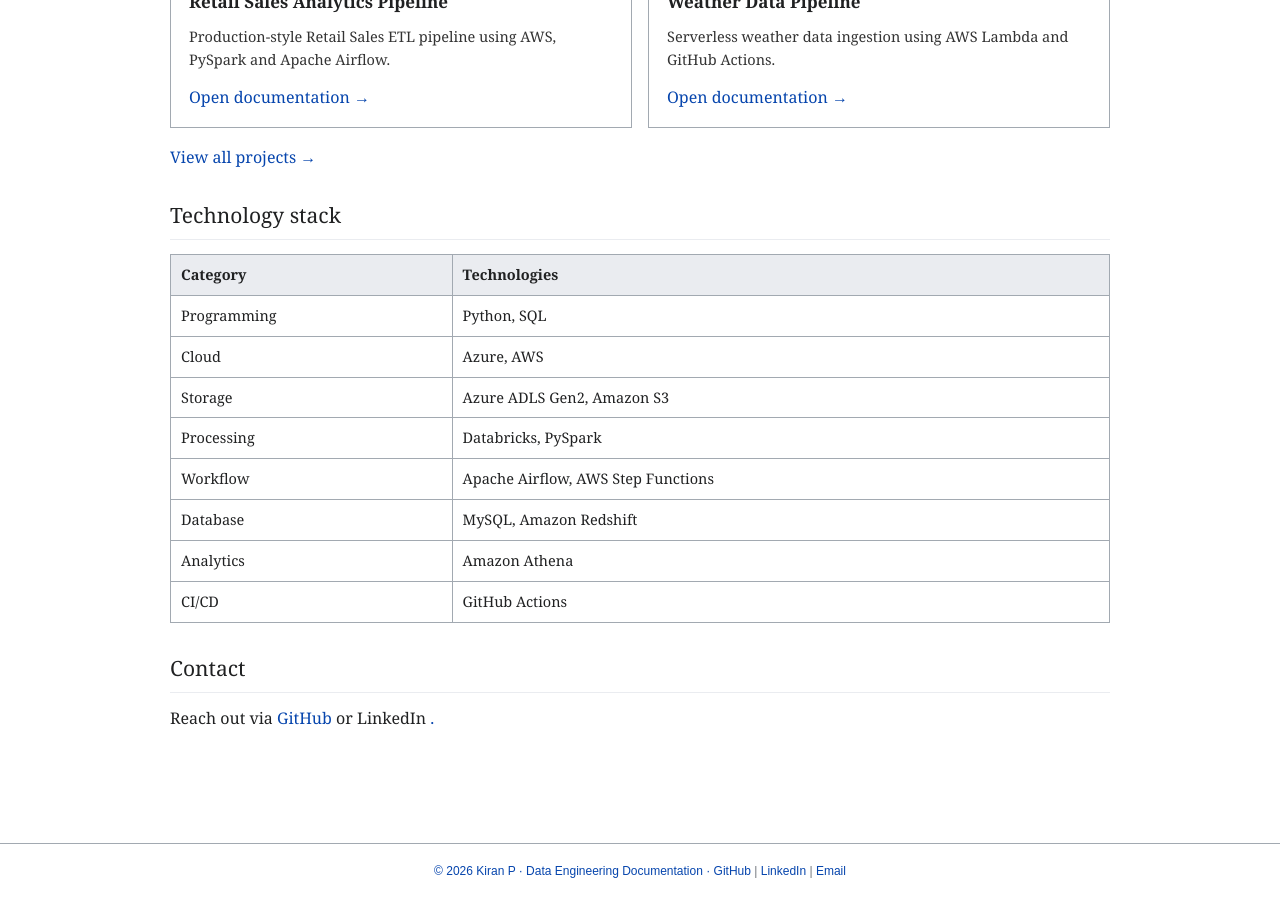
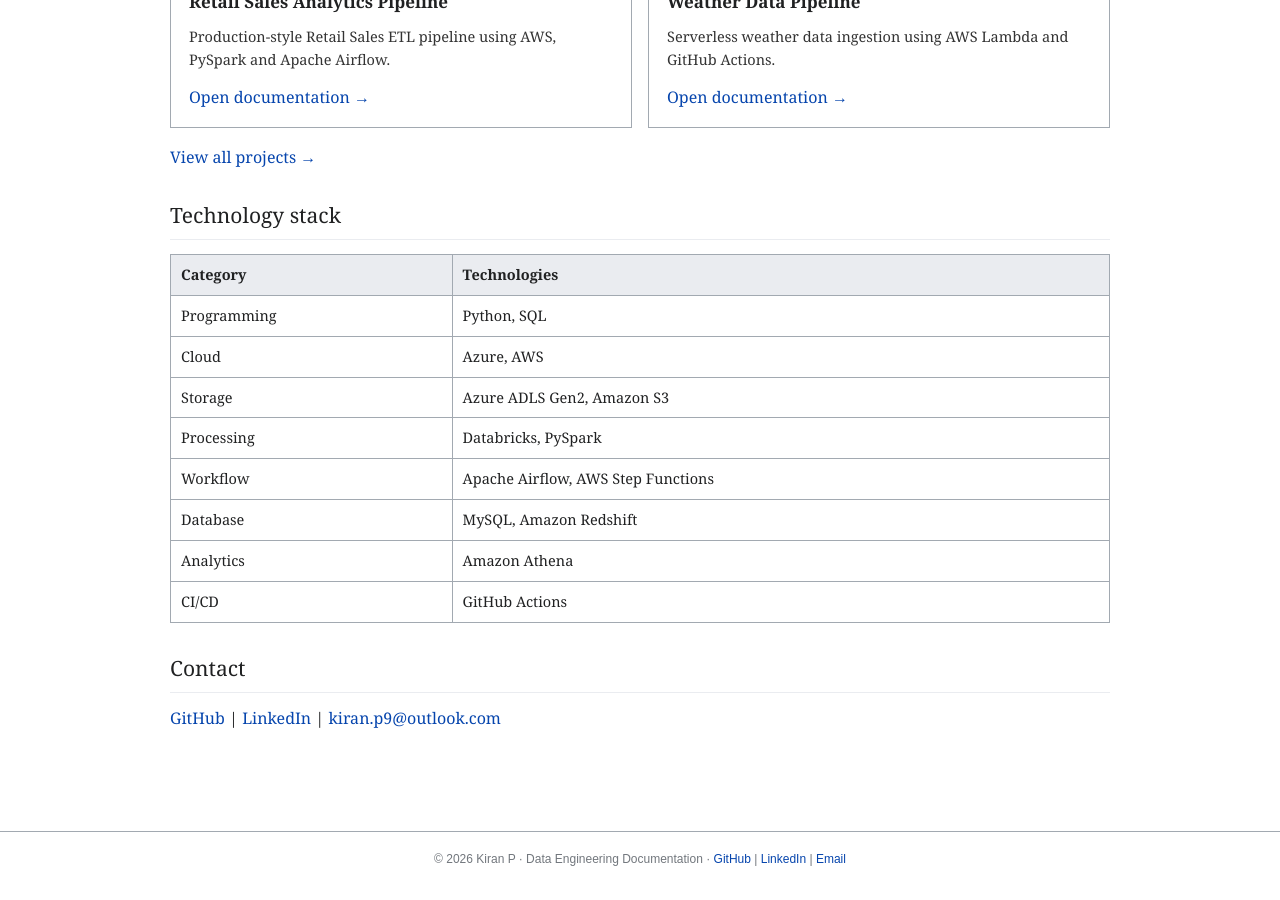
Before and after one commit to kiranhosatti/MyProfile, a Jekyll site: the page built from index.html, in a window 1280 px wide and 900 px high, scrolled down 663 px. Built offline with Jekyll 4.4.1, drawn with Linux system fonts in a browser that asks for light colours.

Commit message:
Enhance contact information with additional links
Updated contact section with links to GitHub, LinkedIn, and email.

```diff
--- a/index.html
+++ b/index.html
@@ -37,4 +37,7 @@
 </table>
 
 <h2 id="contact">Contact</h2>
-<p>Reach out via <a href="https://github.com/kiranhosatti">GitHub</a> or LinkedIn <a href="https://github.com/kiranhosatti">.</p>
+
+  <a href="https://github.com/kiranhosatti" target="_blank">GitHub</a> |
+  <a href="https://www.linkedin.com/in/kiran-pradeep" target="_blank">LinkedIn</a> |
+  <a href="mailto:kiran.p9@outlook.com">kiran.p9@outlook.com</a>
```
